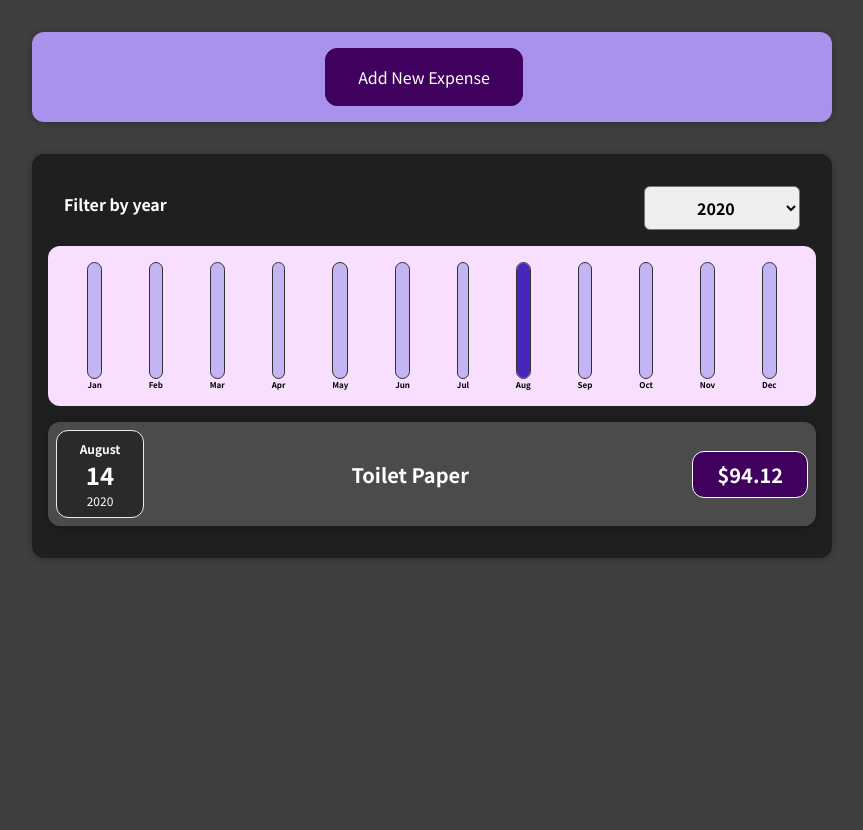
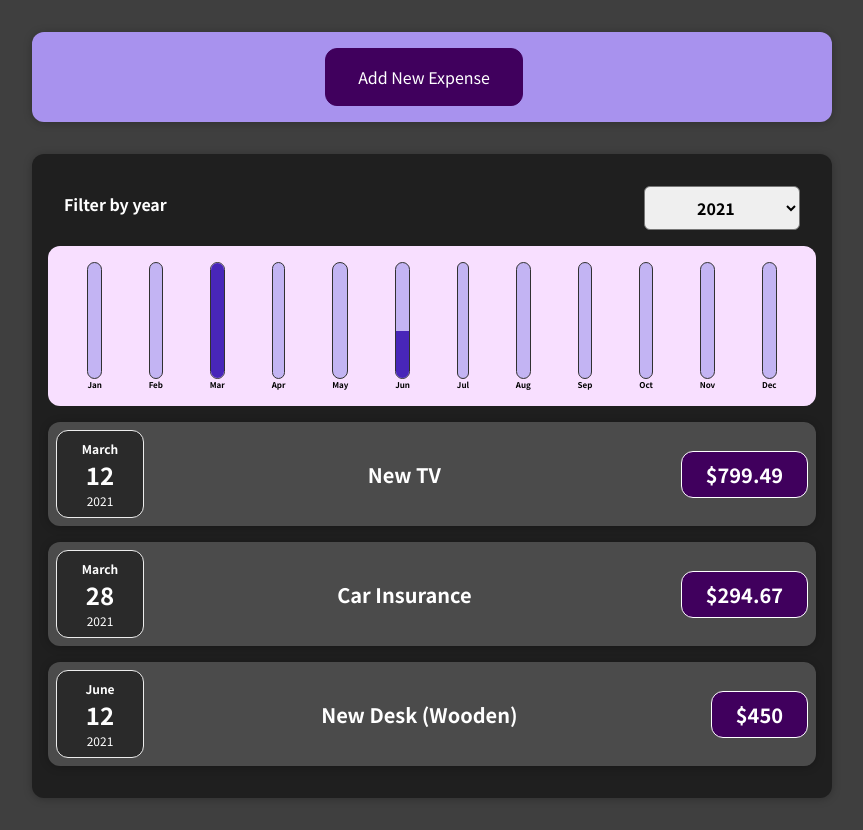
Before and after one commit to ladyincodes/expenses-react, a React (Create React App) app: page / in a window 1280 px wide. Shown: the whole page, without its empty margins (208-1071 px from the left). Before the commit the page ends 800 px from the top, so only its background shows below. Built offline with nearby package versions, Linux system fonts and the light colour scheme.

Commit message:
Fixed minor changes

```diff
--- a/public/index.html
+++ b/public/index.html
@@ -24,7 +24,7 @@
       work correctly both with client-side routing and a non-root public URL.
       Learn how to configure a non-root public URL by running `npm run build`.
     -->
-    <title>React App</title>
+    <title>Expenses</title>
   </head>
   <body>
     <noscript>You need to enable JavaScript to run this app.</noscript>
--- a/src/components/Expenses/Expenses.js
+++ b/src/components/Expenses/Expenses.js
@@ -6,7 +6,7 @@ import ExpensesList from "./ExpensesList";
 import ExpensesChart from "./ExpensesChart";
 
 export default function Expenses(props) {
-  const [filteredYear, setFilteredYear] = useState("2020");
+  const [filteredYear, setFilteredYear] = useState("2021");
   const filterChangeHandler = (selectedYear) => {
     setFilteredYear(selectedYear);
   };
```
Also changed, not shown: 1 other file (tests, documents, lock files or other folders).
